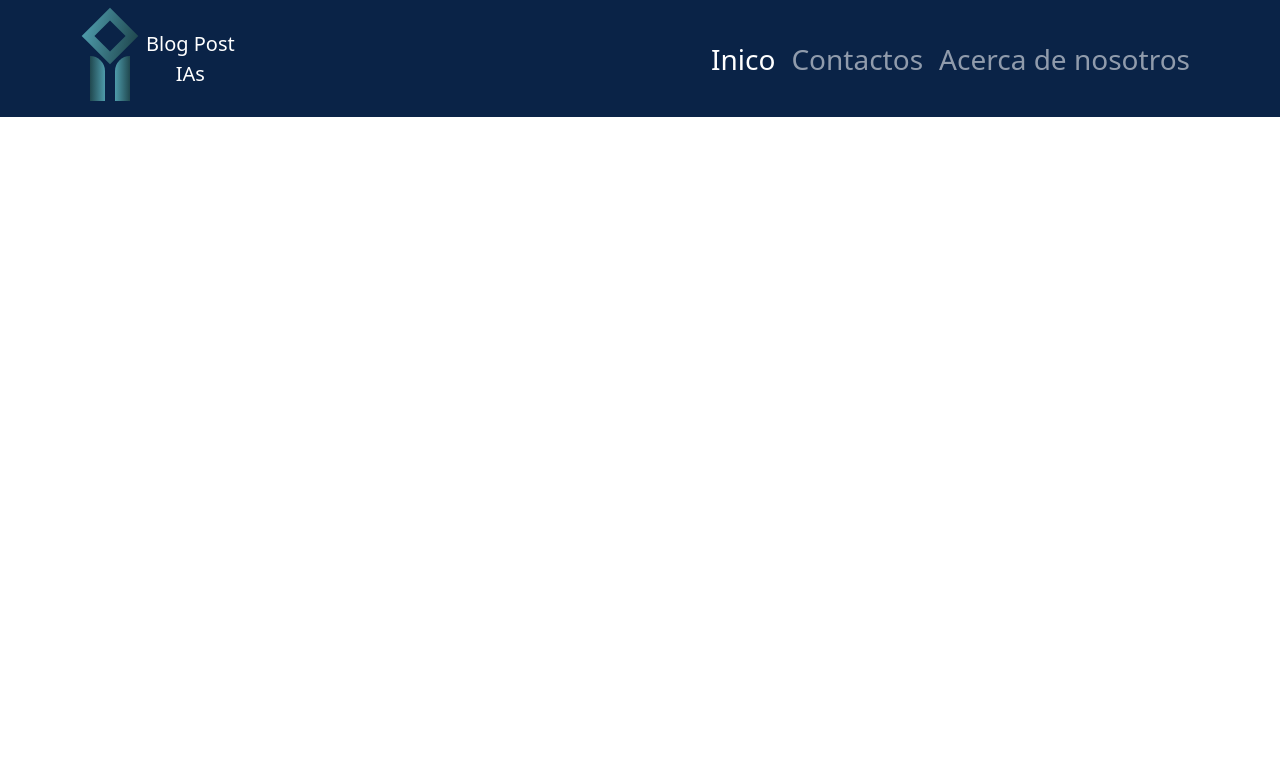
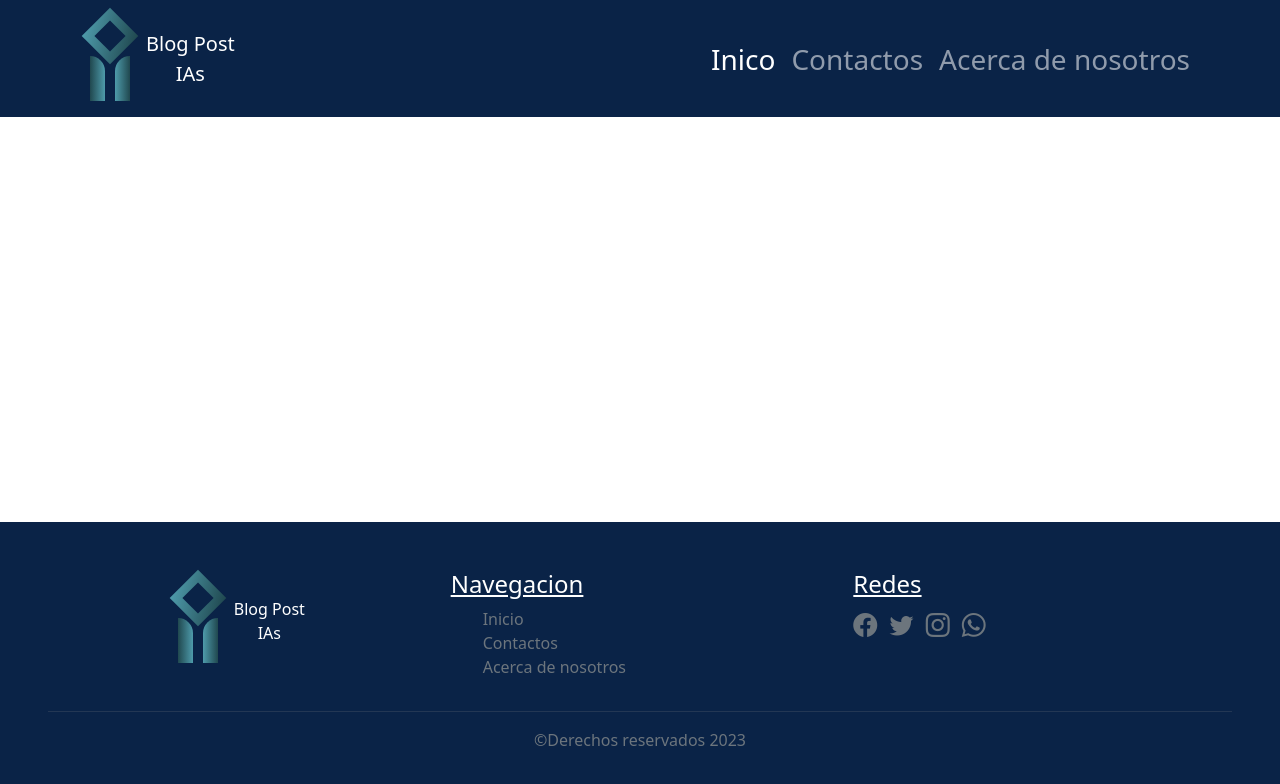
Before and after one commit to Leonel2099/BlogPostIAs, a plain HTML site: page index.html in a window 1280 px wide. Drawn offline with nearby package versions, Linux system fonts and the light colour scheme.

Commit message:
Creacion del footer

```diff
--- a/css/style.css
+++ b/css/style.css
@@ -1,3 +1,12 @@
+body {
+  box-sizing: border-box;
+  min-height: 100vh;
+  display: flex;
+  flex-direction: column;
+}
+main {
+  flex-grow: 1;
+}
 .mano-i {
   width: 15px;
   height: 45px;
@@ -28,3 +37,6 @@
 .navbar{
   background-color: #0A2347;
 }
+footer{
+  background-color: #0A2347;
+}
--- a/index.html
+++ b/index.html
@@ -56,7 +56,58 @@
       </nav>
     </header>
     <main></main>
-    <footer></footer>
+    <footer class="p-5">
+      <section class="text-white row row-cols-1 row-cols-sm-3 ">
+        <aside>
+          <div class="d-flex text-center justify-content-center align-items-center">
+            <div class="d-flex flex-column p-2">
+              <div class="bordeCubo">
+                <div class="cubo"></div>
+              </div>
+              <div class="d-flex justify-content-between">
+                <div class="mano-i"></div>
+                <div class="mano-d"></div>
+              </div>
+            </div>
+            <a class="text-white text-decoration-none text-center ms-2" href="#"
+              >Blog Post <br />
+              IAs</a
+            >
+          </div>
+        </aside>
+        <aside>
+          <h4 class="text-decoration-underline text-center text-md-start">Navegacion</h4>
+          <ul>
+            <li class="list-unstyled"><a class="text-secondary text-decoration-none" href="#"> Inicio </a></li>
+            <li class="list-unstyled"><a class="text-secondary text-decoration-none" href="#"> Contactos </a></li>
+            <li class="list-unstyled"><a class="text-secondary text-decoration-none" href="#"> Acerca de nosotros </a></li>
+          </ul>
+        </aside>
+        <aside>
+          <h4 class="text-decoration-underline text-center text-md-start">Redes</h4>
+          <div class="text-center text-md-start">
+            <a href="#" class="link-secondary"
+              ><i class="bi bi-facebook fs-4"></i
+            ></a>
+            <a href="#" class="link-secondary">
+              <i class="bi bi-twitter fs-4 mx-2"></i
+            ></a>
+            <a href="#" class="link-secondary"
+              ><i class="bi bi-instagram fs-4 me-2"></i
+            ></a>
+            <a href="#" class="link-secondary">
+              <i class="bi bi-whatsapp fs-4"></i
+            ></a>
+          </div>
+        </aside>
+      </section>
+      <section class="text-secondary text-center">
+        <aside>
+          <hr/>
+          &copy;Derechos reservados 2023
+        </aside>
+      </section>
+    </footer>
   </body>
   <script src="./js/bootstrap.min.js"></script>
   <script src="./js/app.js"></script>
```
